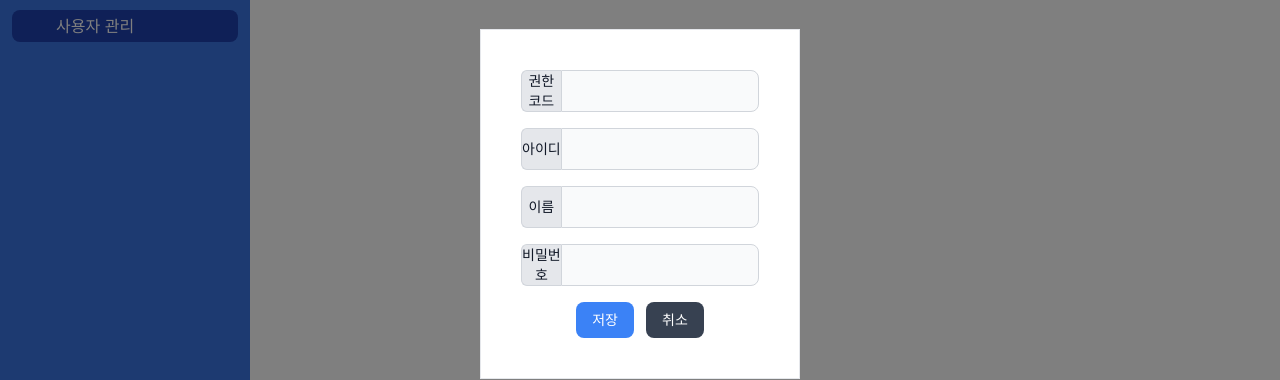
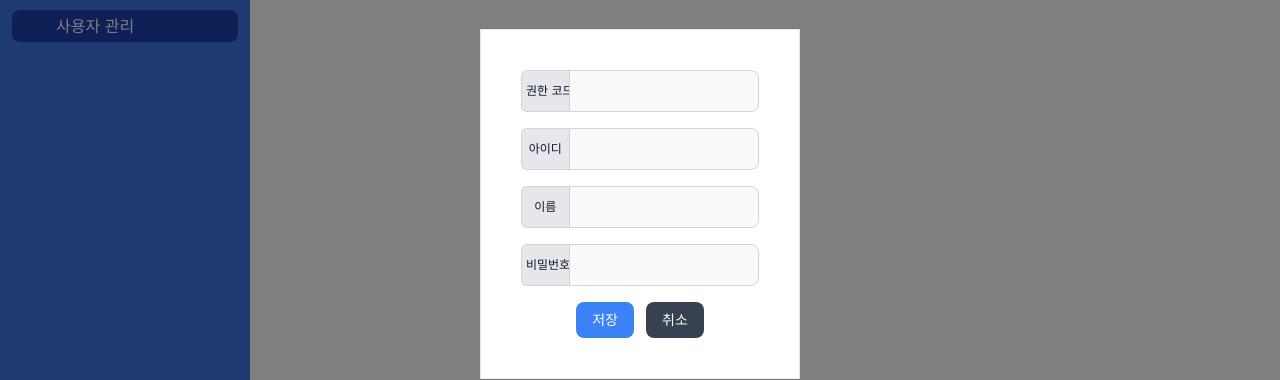
Before and after one commit to jeongye01/frs_prototype_fe, a Next.js app: page /users in a window 1280 px wide. Both pictures are taken after a click on the button "👷 사용자 추가". Shown: the part 196-576 px from the top of the page. Built offline with nearby package versions, Linux system fonts and the light colour scheme; no server answers.

Commit message:
모달 label 글자 크기 수정

```diff
--- a/components/Modal/User/UserAddModal.tsx
+++ b/components/Modal/User/UserAddModal.tsx
@@ -65,7 +65,7 @@ export default function UserAddModal() {
     <div className="w-1/4 -translate-x-1/2 -translate-y-1/2 bg-white text-center border p-10">
       <form onSubmit={onSubmit} className=" space-y-4">
         <div className="flex">
-          <span className=" w-1/6 grid place-items-center  text-sm text-gray-900 bg-gray-200 border border-r-0 border-gray-300 rounded-l-md ">
+          <span className=" w-1/5 px-1 grid place-items-center whitespace-nowrap text-[12px] text-gray-900 bg-gray-200 border border-r-0 border-gray-300 rounded-l-md ">
             권한 코드
           </span>
           <input
@@ -81,7 +81,7 @@ export default function UserAddModal() {
           />
         </div>
         <div className="flex">
-          <span className=" w-1/6 grid place-items-center  text-sm text-gray-900 bg-gray-200 border border-r-0 border-gray-300 rounded-l-md ">
+          <span className=" w-1/5 px-1 grid place-items-center whitespace-nowrap text-[12px] text-gray-900 bg-gray-200 border border-r-0 border-gray-300 rounded-l-md ">
             아이디
           </span>
           <input
@@ -97,7 +97,7 @@ export default function UserAddModal() {
           />
         </div>
         <div className="flex">
-          <span className="w-1/6  grid place-items-center text-sm text-gray-900 bg-gray-200 border border-r-0 border-gray-300 rounded-l-md ">
+          <span className=" w-1/5 px-1 grid place-items-center whitespace-nowrap text-[12px] text-gray-900 bg-gray-200 border border-r-0 border-gray-300 rounded-l-md ">
             이름
           </span>
           <input
@@ -113,7 +113,7 @@ export default function UserAddModal() {
           />
         </div>
         <div className="flex">
-          <span className="w-1/6  grid place-items-center text-sm text-gray-900 bg-gray-200 border border-r-0 border-gray-300 rounded-l-md ">
+          <span className=" w-1/5 px-1 grid place-items-center whitespace-nowrap text-[12px] text-gray-900 bg-gray-200 border border-r-0 border-gray-300 rounded-l-md ">
             비밀번호
           </span>
           <input
--- a/components/Modal/User/UserEditModal.tsx
+++ b/components/Modal/User/UserEditModal.tsx
@@ -62,7 +62,7 @@ export default function UserEditModal() {
     <div className="w-1/4 -translate-x-1/2 -translate-y-1/2 bg-white text-center border p-10">
       <form onSubmit={onSubmit} className=" space-y-4">
         <div className="flex">
-          <span className=" w-1/6 grid place-items-center  text-sm text-gray-900 bg-gray-200 border border-r-0 border-gray-300 rounded-l-md ">
+          <span className=" w-1/5 px-1 grid place-items-center whitespace-nowrap text-[12px] text-gray-900 bg-gray-200 border border-r-0 border-gray-300 rounded-l-md ">
             권한 코드
           </span>
           <input
@@ -79,7 +79,7 @@ export default function UserEditModal() {
         </div>
 
         <div className="flex">
-          <span className="w-1/6  grid place-items-center text-sm text-gray-900 bg-gray-200 border border-r-0 border-gray-300 rounded-l-md ">
+          <span className=" w-1/5 px-1 grid place-items-center whitespace-nowrap text-[12px] text-gray-900 bg-gray-200 border border-r-0 border-gray-300 rounded-l-md ">
             이름
           </span>
           <input
```
